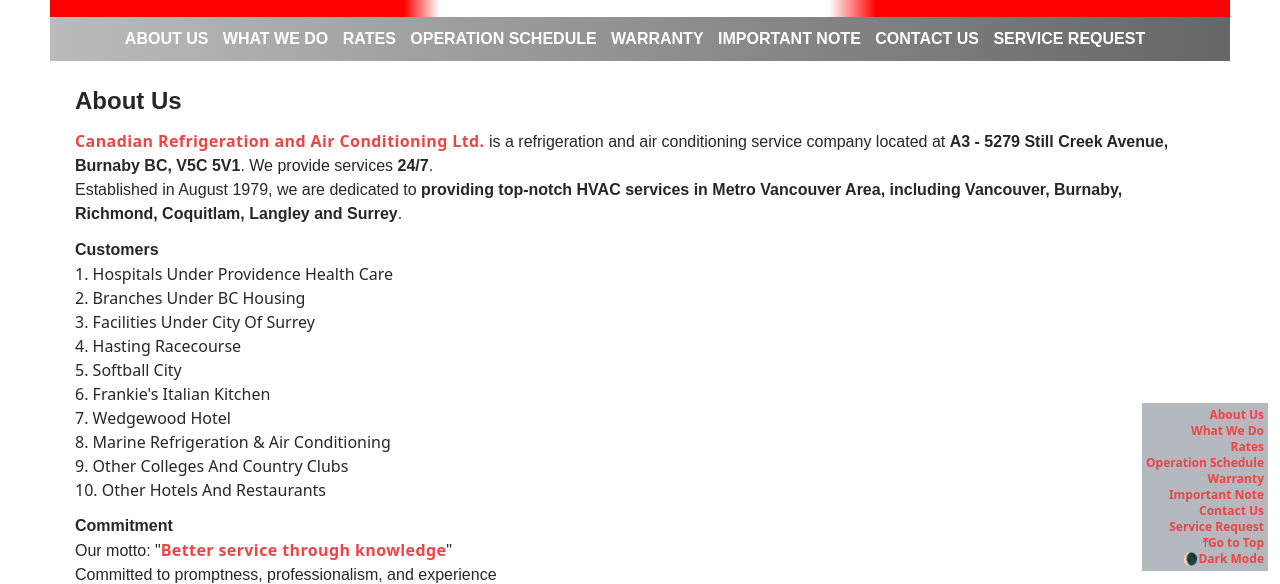
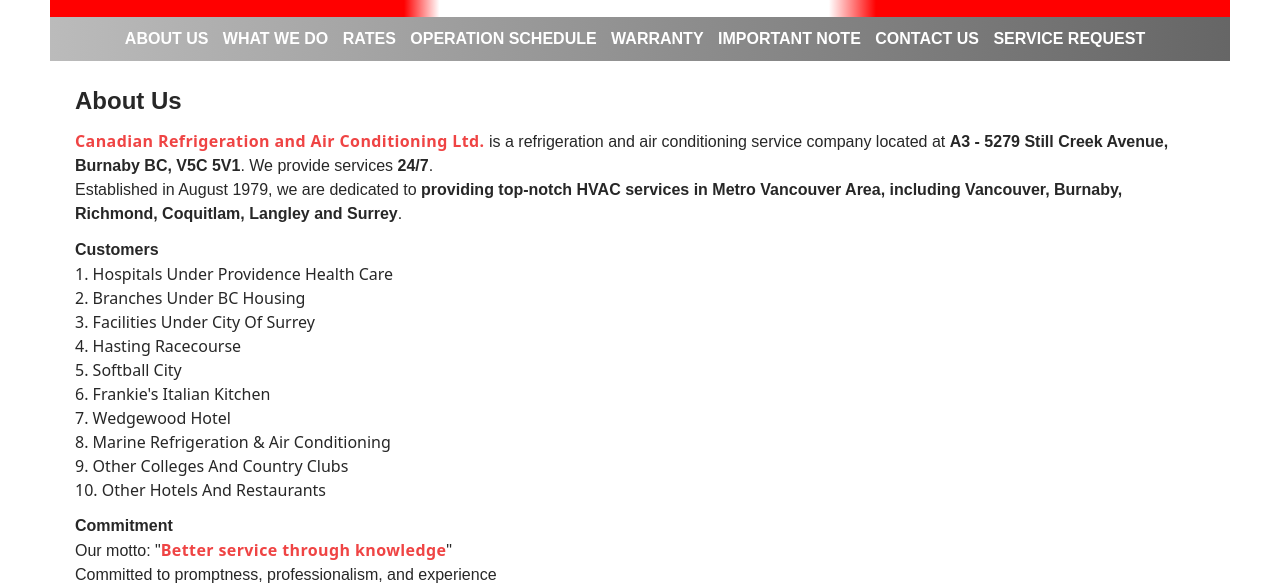
Before and after one commit to canadianrefrigeration/canadianrefrigeration.github.io, a website: page index.html in a window 1280 px wide. Shown: the part 217-801 px from the top of the page. Drawn offline with nearby package versions, Linux system fonts and the light colour scheme.

```diff
--- a/index.html
+++ b/index.html
@@ -55,7 +55,7 @@
         </div>
     </div>
     <div id="navLeftBar"
-        class="fixed z-99 bottom-0 right-0 mb-3 mr-3 bg-gray-500/[0.5] text-red-500 px-1 py-1 font-extrabold font-sans text-right text-xs">
+        class="hidden fixed z-99 bottom-0 right-0 mb-3 mr-3 bg-gray-500/[0.5] text-red-500 px-1 py-1 font-extrabold font-sans text-right text-xs">
         <ul>
             <li><a class="hover:underline hover:text-red-500" href="#about">About Us</a></li>
             <li><a class="hover:underline hover:text-red-500" href="#services">What We Do</a></li>
```
